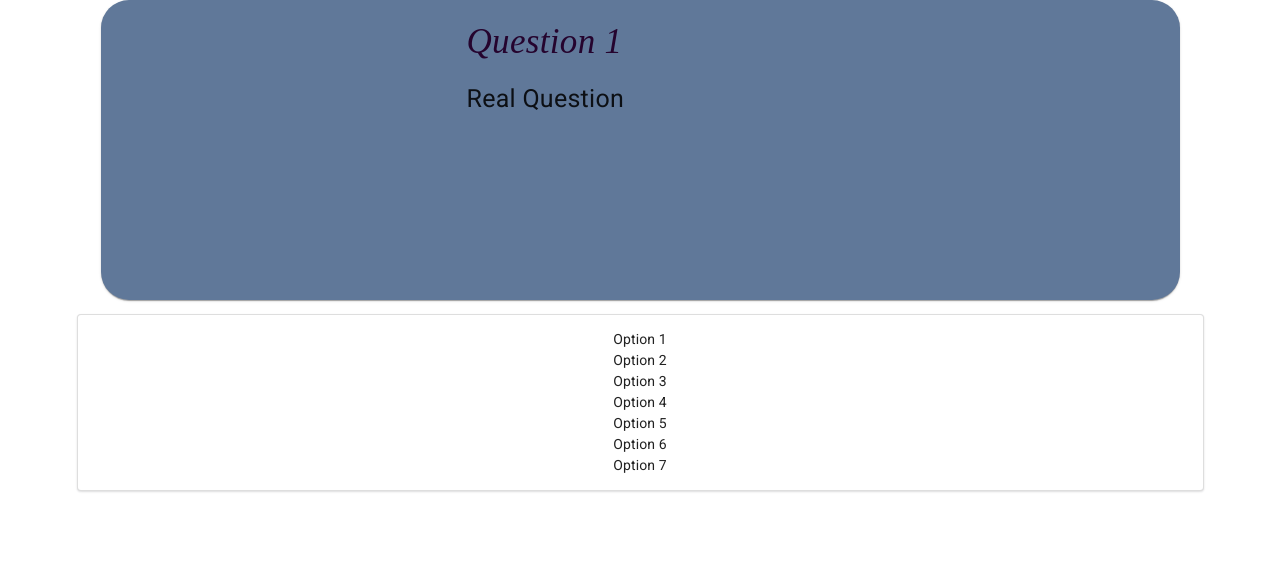
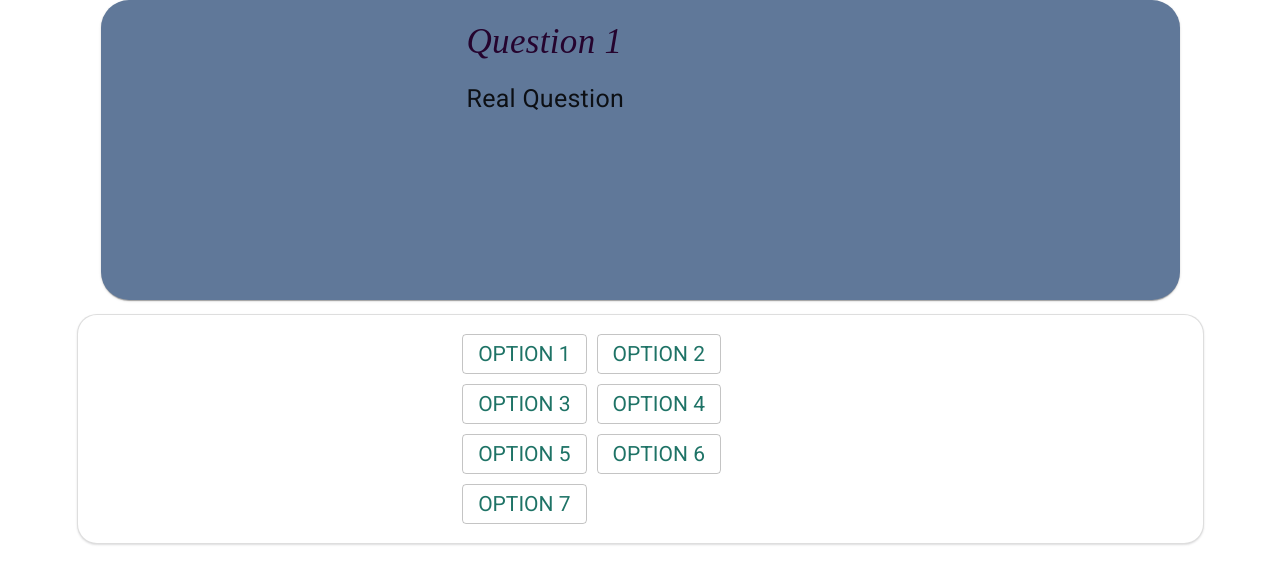
Before and after one commit to Samiur-UTI/Questionnaire-App, a React (Create React App) app: page / in a window 1280 px wide. Shown: the top 584 px of the page. Built offline with nearby package versions, Linux system fonts and the light colour scheme.

Commit message:
initial mockup

```diff
--- /dev/null
+++ b/src/components/option.js
@@ -0,0 +1,22 @@
+import React from 'react';
+import {options} from '../tempStorage/storage';
+import {makeStyles,Typography,Button} from '@material-ui/core';
+
+const useStyles = makeStyles({
+    root:{
+        display: 'inline-flex',
+        margin: '5px 5px 5px 5px',
+        color: 'rgb(30, 115, 102)'
+    }
+})
+export default function Option() {
+    const classes = useStyles();
+    const items = options();
+    return (
+        <div className='ui item'>
+                {items.map((element) => (
+                    <Button className={classes.root} variant="outlined" key={element.id}><Typography variant="h5">{element.content}</Typography></Button>
+                ))}
+        </div>
+    )
+}
--- a/src/components/options.js
+++ b/src/components/options.js
@@ -1,10 +1,12 @@
 import React from 'react';
 import {options} from '../tempStorage/storage';
-import { makeStyles,Grid,Typography } from '@material-ui/core';
+import { makeStyles,Grid} from '@material-ui/core';
 import 'fontsource-roboto';
+import Option from '../components/option';
 const useStyles = makeStyles((theme) => ({
     root: {
-      justifyContent: 'center'
+      justifyContent: 'center',
+
     },
     content: {
         textAlign:'justify',
@@ -18,14 +20,12 @@ export default function Options() {
     const items = options();
     const classes = useStyles();
     return (
-       <div className='ui segment ui container'>
-           {items.map(element => (
+       <div style ={{borderRadius: 20}} className='ui segment ui container'>
                <Grid container className={classes.root}>
-                   <Grid className={classes.items} item md={6} sm={12} lg={4} key={element.id}>
-                        <Typography className={classes.content}>{element.content}</Typography>
+                   <Grid className={classes.items} item md={6} sm={12} lg={4}>
+                        <Option/>
                    </Grid>
                </Grid>
-            ))}
        </div>
     )
 }
--- a/src/components/question.js
+++ b/src/components/question.js
@@ -22,7 +22,7 @@ const useStyles = makeStyles({
 export default function Question() {
     const classes = useStyles();
     return (
-        <Container maxWidth='inherit'>
+        <Container maxWidth='lg'>
             <Card className={classes.root}>
               <CardContent>
                     <Typography className={classes.title} color="textSecondary" gutterBottom>
```
